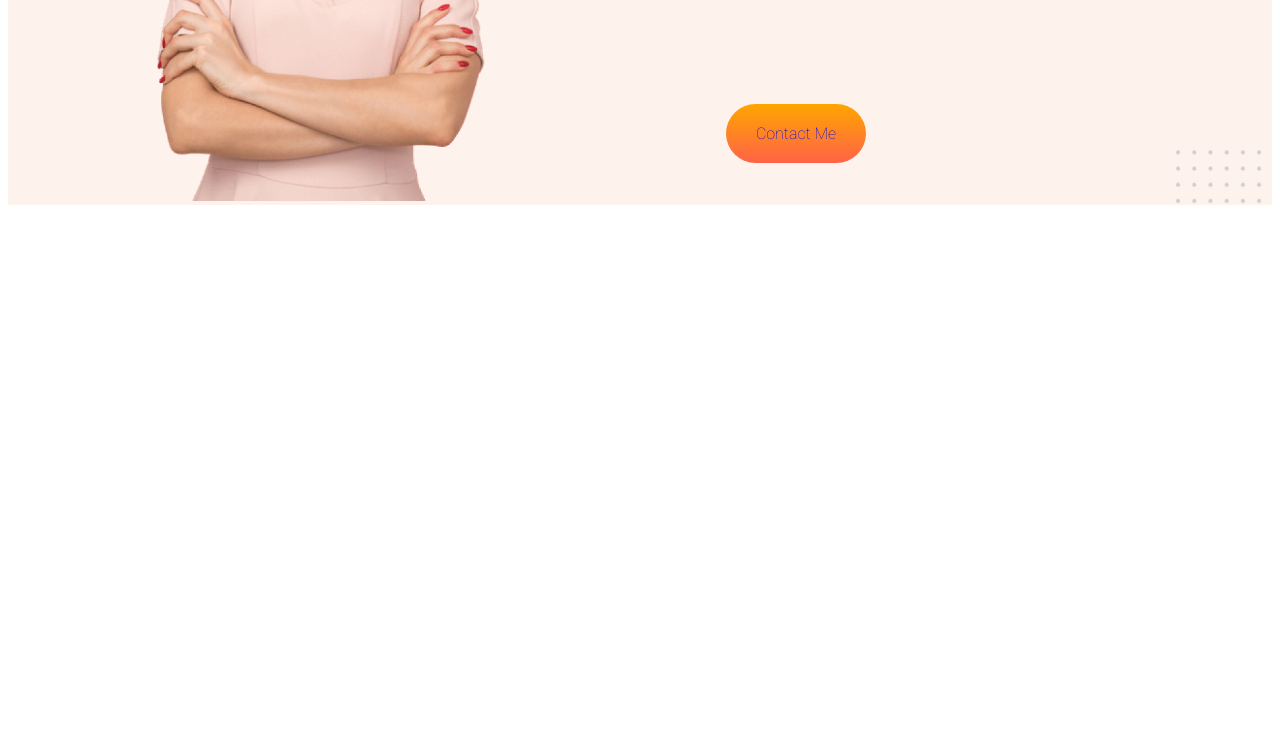
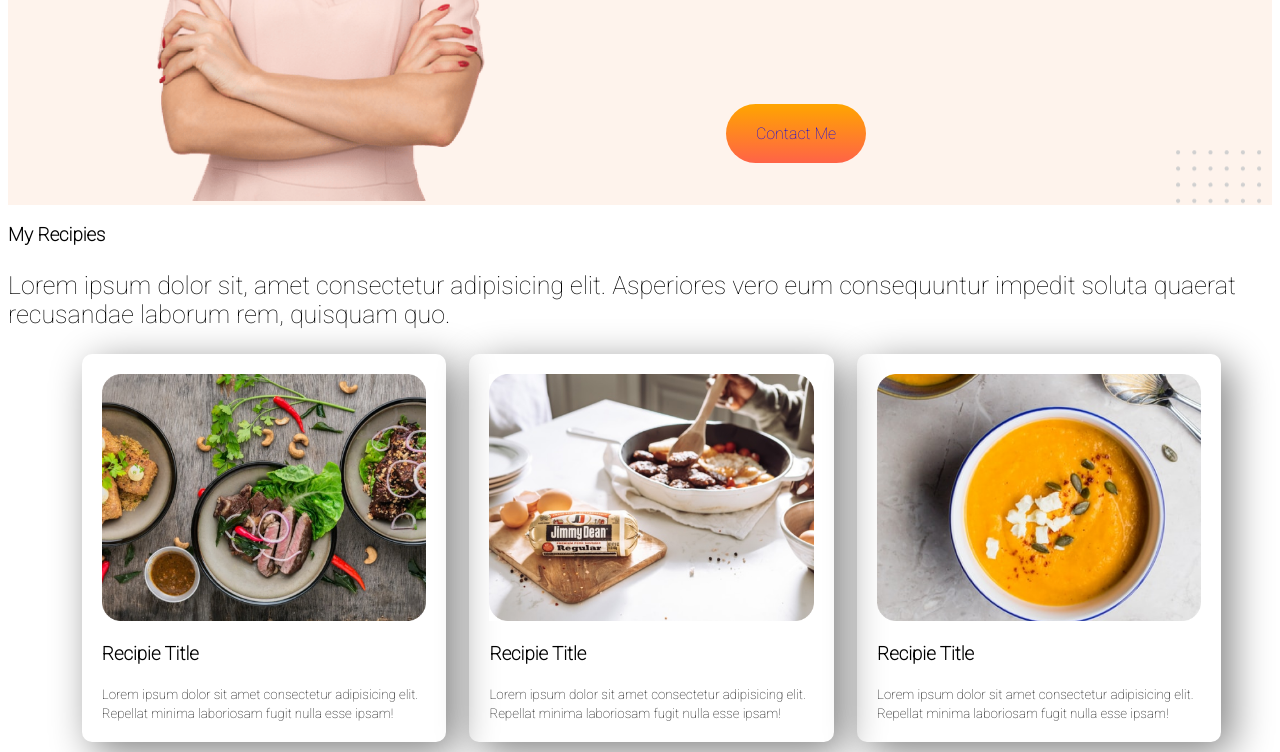
Before and after one commit to Mohammad815/food-network, a plain HTML site: page index.html in a window 1280 px wide. Shown: the part 745-1497 px from the top of the page. Before the commit the page ends 960 px from the top, so only its background shows below. Drawn offline with Linux system fonts and the light colour scheme.

Commit message:
add Recipies

```diff
--- a/index.html
+++ b/index.html
@@ -35,5 +35,31 @@
             </div>
         </div>
     </section>
+    <section class="recipies-part">
+        <div class="recive-header">
+            <h3>My Recipies</h3>
+            <p>Lorem ipsum dolor sit, amet consectetur adipisicing elit. Asperiores vero eum consequuntur impedit soluta quaerat recusandae laborum rem, quisquam quo.</p>
+        </div>
+        <div class="container default-display">
+            <div class="container-width">
+                <img src="image/Project Cover1 - Copy.jpg" alt="">
+                <h3>Recipie Title</h3>
+                <small>Lorem ipsum dolor sit amet consectetur adipisicing elit. Repellat minima laboriosam fugit nulla esse ipsam!
+                </small>
+            </div>
+            <div class="container-width">
+                <img src="image/Project Cover.jpg" alt="">
+                <h3>Recipie Title</h3>
+                <small>Lorem ipsum dolor sit amet consectetur adipisicing elit. Repellat minima laboriosam fugit nulla esse ipsam!
+                </small>
+            </div>
+            <div class="container-width">
+                <img src="image/Project Cover.png" alt="">
+                <h3>Recipie Title</h3>
+                <small>Lorem ipsum dolor sit amet consectetur adipisicing elit. Repellat minima laboriosam fugit nulla esse ipsam!
+                </small>
+            </div>
+        </div>
+    </section>
 </body>
 </html>
--- a/style.css
+++ b/style.css
@@ -45,3 +45,18 @@ background-position: right;
     padding: 20px 30px;
     border-radius: 30px;
 }
+.container{
+    padding-left: 4%;
+    padding-right: 4%;
+}
+.container-width{
+    width: 28%;
+    margin-left: 2%;
+    padding:20px;
+    box-shadow: 10px 10px 40px gray;
+    border-radius: 10px;
+
+}
+.container-width img{
+    width: 100%;
+}
```
